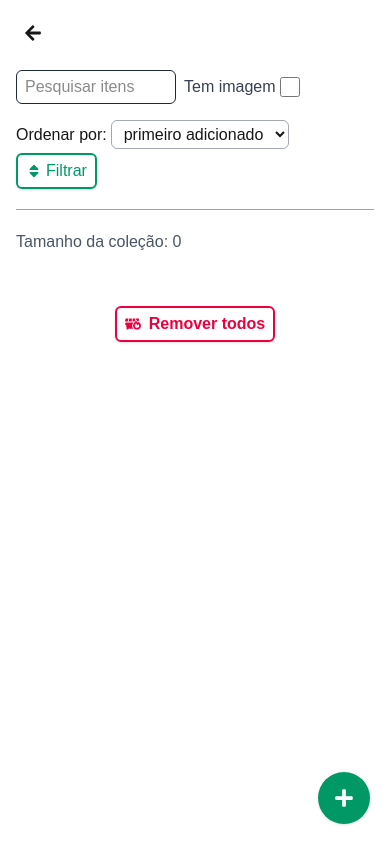
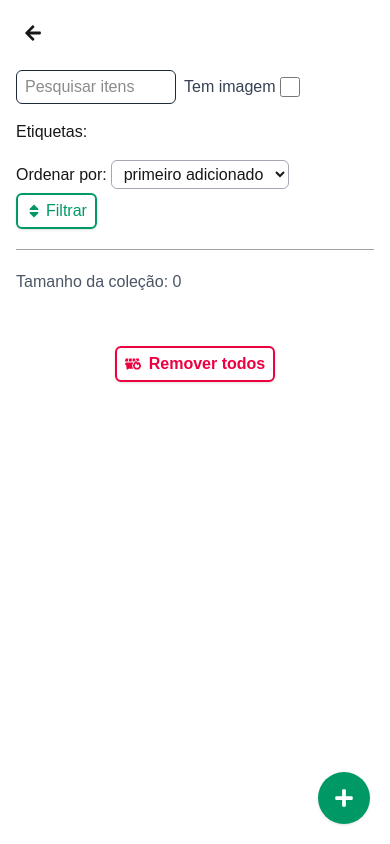
Before and after one commit to gab-souza-martins/digital-collection, a Next.js app: page /colecao/1 in a window 390 px wide. Built offline with nearby package versions, Linux system fonts and the light colour scheme.

Commit message:
Adicionada função para filtrar itens por etiquetas. Aparência e responsividade ainda precisam melhorar

```diff
--- a/src/app/Components/Sort.tsx
+++ b/src/app/Components/Sort.tsx
@@ -15,12 +15,13 @@ const Sort: React.FC<SortProps> = ({ sort }) => {
    return (
       <div>
          <form className="flex flex-col items-start gap-1 2xs:flex-row 2xs:items-center 2xs:gap-3">
+            <div className="flex flex-col items-start gap-2">
                <div className="flex items-center gap-1">
                   <label htmlFor="sortSelect">Ordenar por:</label>
                   <select
+                     onChange={(e) => setSelectedSort(e.target.value)}
+                     value={selectedSort}
                      id="sortSelect"
-                  value={selectedSort}
-                  onChange={(e) => setSelectedSort(e.target.value)}
                      className="border border-gray-600/50 rounded-md py-1 px-2"
                   >
                      <option value="date">primeiro adicionado</option>
@@ -28,6 +29,7 @@ const Sort: React.FC<SortProps> = ({ sort }) => {
                      <option value="alphabetical">título (A–Z)</option>
                      <option value="alphabetical-reverse">título (Z–A)</option>
                   </select>
+               </div>
             </div>
 
             <button
--- /dev/null
+++ b/src/app/Components/TagFilter.tsx
@@ -0,0 +1,36 @@
+import { FC } from "react";
+
+interface TagFilterProps {
+   tagNames: string[];
+   selectedTags: string[];
+   onCheck: (selected: string[]) => void;
+}
+
+const TagFilter: FC<TagFilterProps> = ({ tagNames, selectedTags, onCheck }) => {
+   const handleCheck = (tag: string) => {
+      if (selectedTags.includes(tag)) {
+         onCheck(selectedTags.filter((t) => t !== tag));
+      } else {
+         onCheck([...selectedTags, tag]);
+      }
+   };
+   return (
+      <div>
+         <div className="flex flex-wrap gap-1">
+            <span>Etiquetas:</span>
+            {tagNames.map((t) => (
+               <label key={t} htmlFor={t}>
+                  <input
+                     onChange={() => handleCheck(t)}
+                     checked={selectedTags.includes(t)}
+                     type="checkbox"
+                     id={t}
+                  />
+                  &nbsp;{t}
+               </label>
+            ))}
+         </div>
+      </div>
+   );
+};
+export default TagFilter;
--- a/src/app/colecao/[collectionId]/page.tsx
+++ b/src/app/colecao/[collectionId]/page.tsx
@@ -14,6 +14,7 @@ import { FaArrowLeft } from "react-icons/fa";
 import Item from "@/app/Types/ItemType";
 import Collection from "@/app/Types/CollectionType";
 import Tag from "@/app/Types/TagType";
+import TagFilter from "@/app/Components/TagFilter";
 
 const CollectionPage = () => {
    const params = useParams();
@@ -134,6 +135,12 @@ const CollectionPage = () => {
       localStorage.setItem(`items-${collectionId}`, JSON.stringify(newItems));
    };
 
+   // *useMemo para filtragem de tags
+   const uniqueTags = React.useMemo(() => {
+      const tagNames = allItems.flatMap((i) => i.tags.map((t) => t.name));
+      return Array.from(new Set(tagNames));
+   }, [allItems]);
+
    // *Favoritos
    const handleFavoriteEvent = (id: string) => {
       const newItems: Item[] = allItems.map((i) => {
@@ -177,6 +184,7 @@ const CollectionPage = () => {
    // *Filtros de busca e ordenação
    const [searchTerm, setSearchTerm] = React.useState<string>("");
    const [imageFilter, setImageFilter] = React.useState<boolean>(false);
+   const [selectedTags, setSelectedTags] = React.useState<string[]>([]);
 
    React.useEffect(() => {
       let filteredItems: Item[] = allItems;
@@ -190,8 +198,13 @@ const CollectionPage = () => {
          );
       }
       if (imageFilter) {
-         filteredItems = allItems.filter(
+         filteredItems = filteredItems.filter(
             (item) => item.image !== "" && item.image !== undefined
+         );
+      }
+      if (selectedTags.length > 0) {
+         filteredItems = filteredItems.filter((i) =>
+            i.tags.some((t) => selectedTags.includes(t.name))
          );
       }
 
@@ -222,7 +235,7 @@ const CollectionPage = () => {
 
       // *
       setViewedItems(filteredItems);
-   }, [allItems, searchTerm, imageFilter, sortValue]);
+   }, [allItems, searchTerm, imageFilter, selectedTags, sortValue]);
 
    const handleTextSearch = (searchTerm: string) => {
       setSearchTerm(searchTerm);
@@ -266,10 +279,15 @@ const CollectionPage = () => {
                <h1 className="text-3xl font-bold">{collectionName}</h1>
             </div>
 
-            <div className="my-5 flex flex-col gap-4 ml:flex-row ml:gap-10">
+            <div className="my-5 flex flex-col gap-4 lg:flex-row lg:gap-10">
                <Searchbar
                   textSearch={handleTextSearch}
                   imageFilter={handleImageFilter}
+               />
+               <TagFilter
+                  tagNames={uniqueTags}
+                  selectedTags={selectedTags}
+                  onCheck={setSelectedTags}
                />
                <Sort sort={handleSort} />
             </div>
```
Lines whose indentation alone changed are shown as unchanged.
